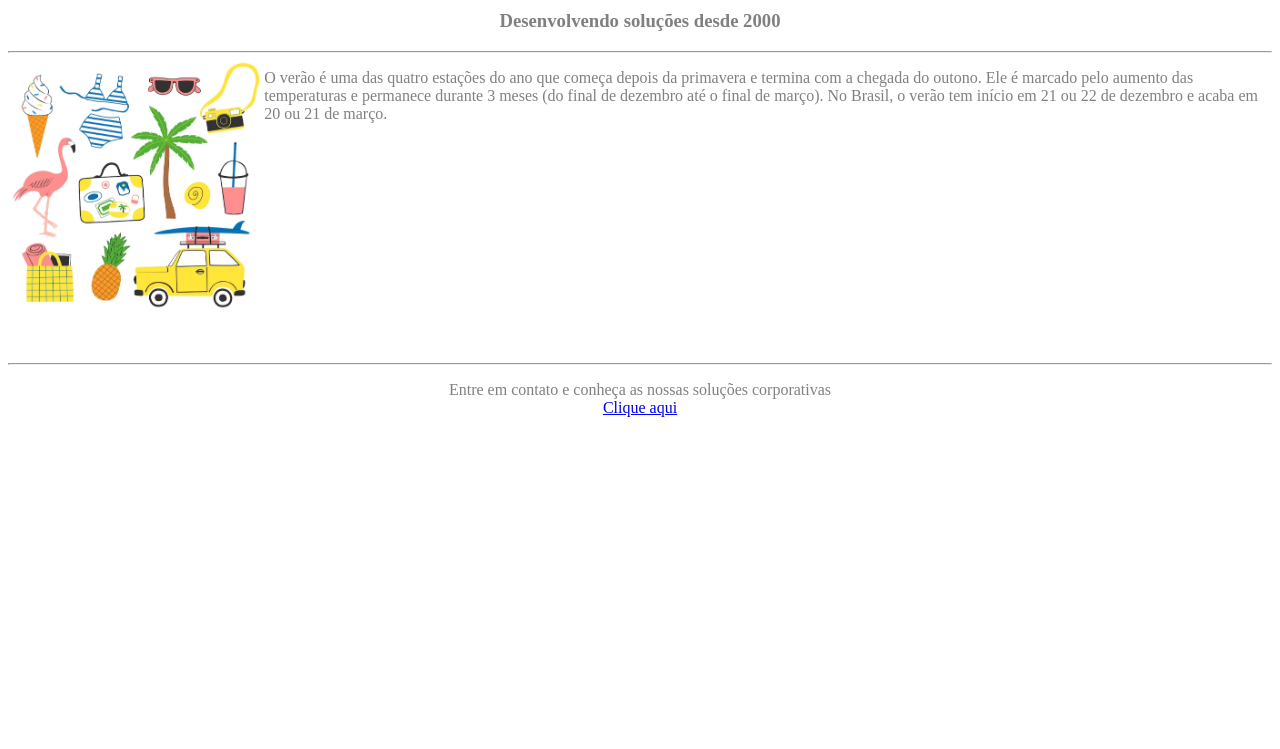
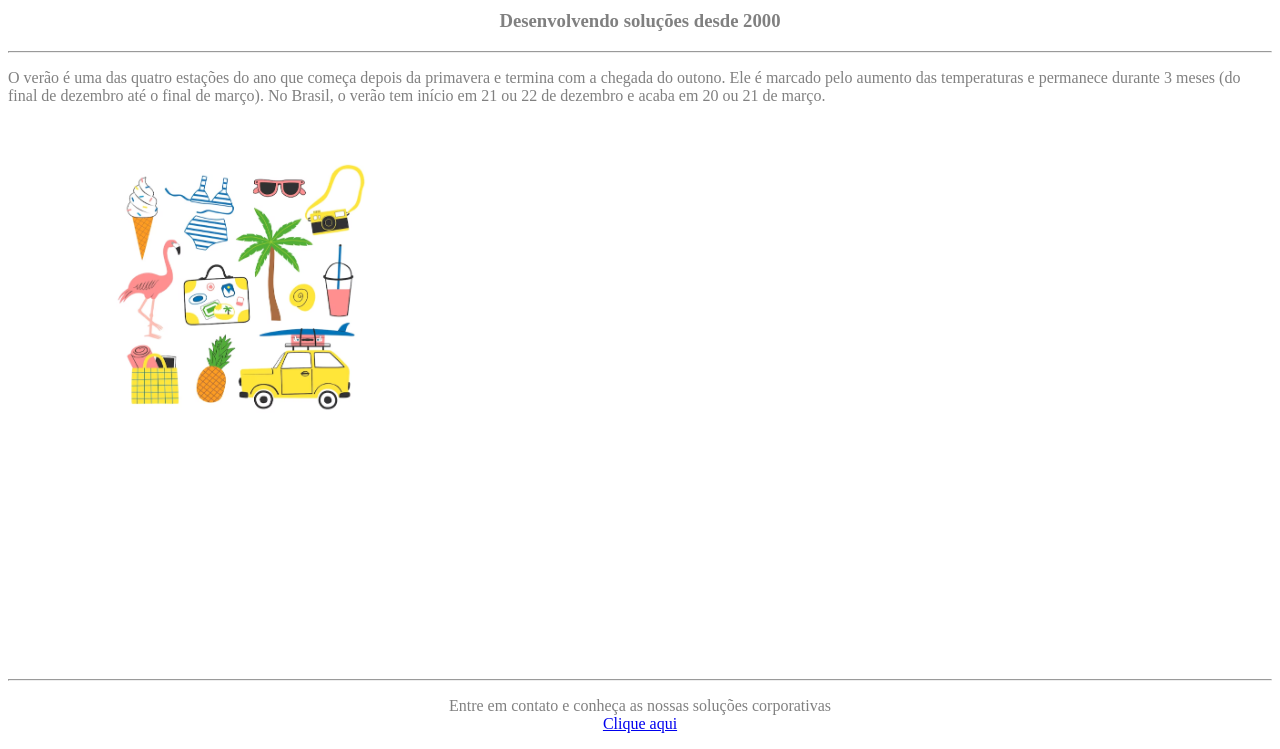
Before and after one commit to leticiasilvas/tarefa-empresa, a plain HTML site: page index.html in a window 1280 px wide. Shown: the part 75-824 px from the top of the page. Before the commit the page ends 800 px from the top, so only its background shows below. Drawn offline with Linux system fonts and the light colour scheme.

Commit message:
inserido table

```diff
--- a/index.html
+++ b/index.html
@@ -9,15 +9,25 @@
         <h1 align="center" style="line-height:50%;"> Programador Front-End
         <h3 align="center"> Desenvolvendo soluções desde 2000 </h3>
         <hr>
-    </body>
+        <table style= "width:90%" align="center">
+
+            <tr>
+
+                <td style="padding:40px;">
+    <img src="Imagens\EMPRESA2.PNG" alt="imagem variada" height="250px" align="left">
+                </td>
 
 
-<img src="Imagens\EMPRESA2.PNG" alt="imagem variada" height="250px" align="left">
+
+
     <p>
 O verão é uma das quatro estações do ano que começa depois da primavera e termina com a chegada do outono. Ele é marcado pelo aumento das temperaturas e permanece durante 3 meses (do final de dezembro até o final de março). No Brasil, o verão tem início em 21 ou 22 de dezembro e acaba em 20 ou 21 de março.
     </p>
+    </tr>
+</table>
       <br><br><br><br><br><br><br><br><br><br><br><br>
     <hr>
+</body>
       <p align="center"> Entre em contato e conheça as nossas soluções corporativas <br>
        <a href="mailto:leticiasousasilvas@outlook.com">
 Clique aqui </a>
```
